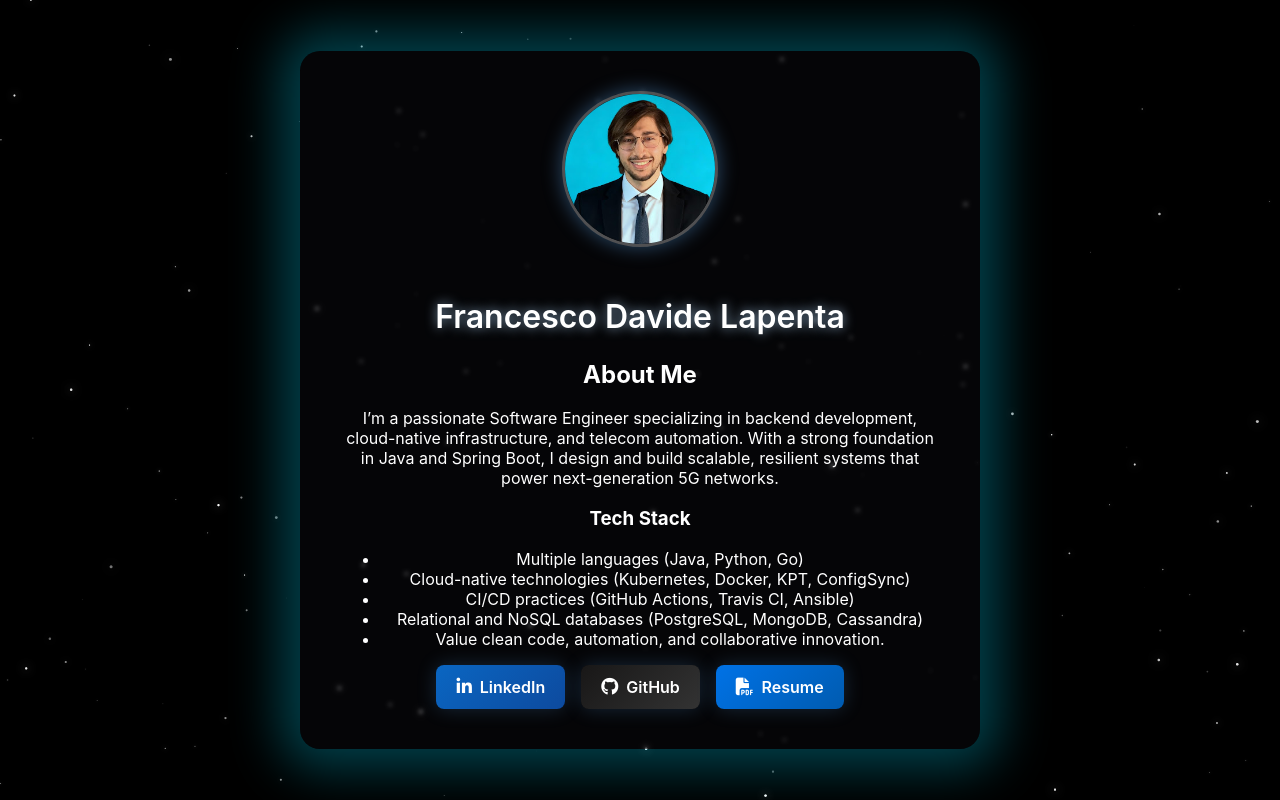
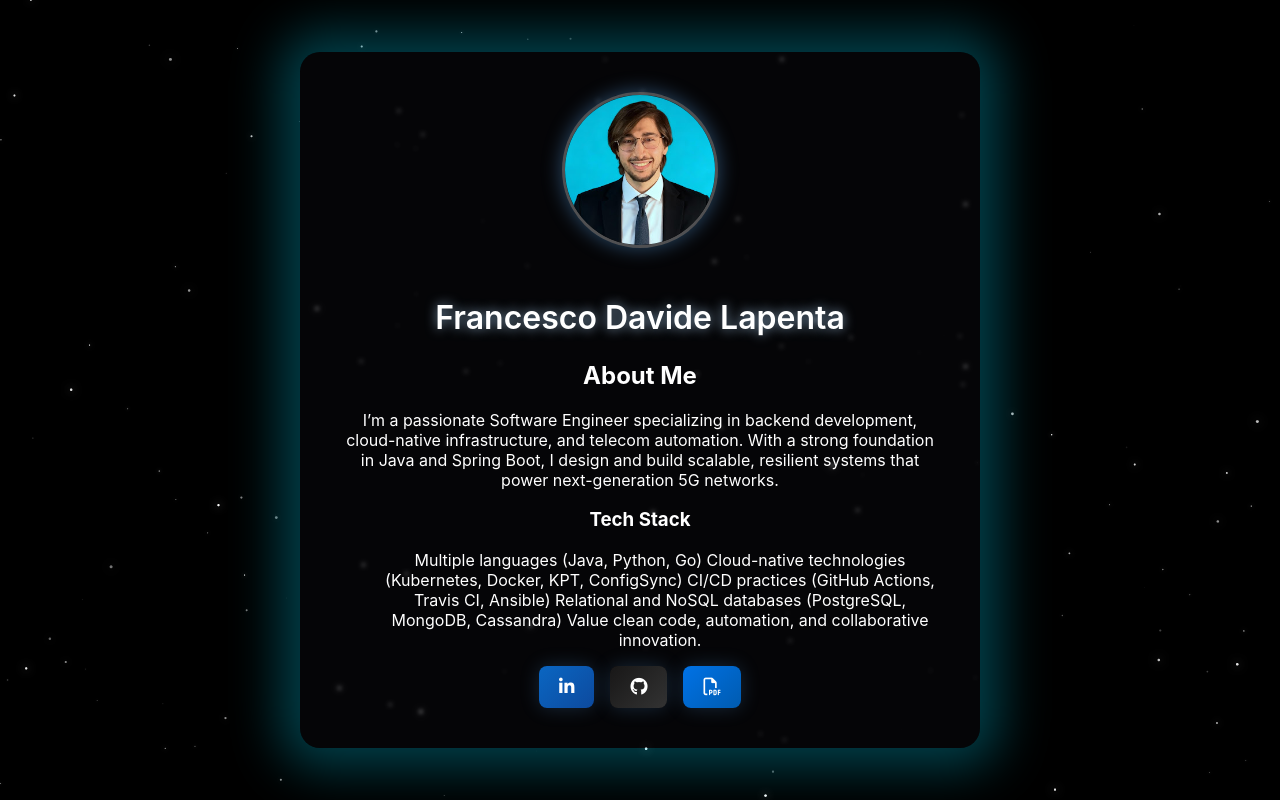
Before and after one commit to lapentad/lapentad.github.io, a plain HTML site: page index.html in a window 1280 px wide. Drawn offline with Linux system fonts and the light colour scheme.

Commit message:
Update index.html

```diff
--- a/index.html
+++ b/index.html
@@ -20,24 +20,21 @@
 
       <h3>Tech Stack</h3>
       <ul>
-        <li>Multiple languages (Java, Python, Go)</li>
-        <li>Cloud-native technologies (Kubernetes, Docker, KPT, ConfigSync)</li>
-        <li>CI/CD practices (GitHub Actions, Travis CI, Ansible)</li>
-        <li>Relational and NoSQL databases (PostgreSQL, MongoDB, Cassandra)</li>
-        <li>Value clean code, automation, and collaborative innovation.</li>
+        Multiple languages (Java, Python, Go)
+        Cloud-native technologies (Kubernetes, Docker, KPT, ConfigSync)
+        CI/CD practices (GitHub Actions, Travis CI, Ansible)
+        Relational and NoSQL databases (PostgreSQL, MongoDB, Cassandra)
+        Value clean code, automation, and collaborative innovation.
       </ul>
     </div>
 
     <div class="links">
       <a href="https://linkedin.com/in/lapentafd" class="btn linkedin" target="_blank">
-        <i class="fab fa-linkedin-in"></i> LinkedIn
-      </a>
+        <i class="fab fa-linkedin-in"></i> </a>
       <a href="https://github.com/lapentad" class="btn github" target="_blank">
-        <i class="fab fa-github"></i> GitHub
-      </a>
+        <i class="fab fa-github"></i> </a>
       <a href="assets/cv2025.pdf" class="btn cv" target="_blank">
-        <i class="fas fa-file-pdf"></i> Resume
-      </a>
+        <i class="fa-regular fa-file-pdf"></i> </a>
     </div>
   </div>
   <script src="index.js"></script>
```
